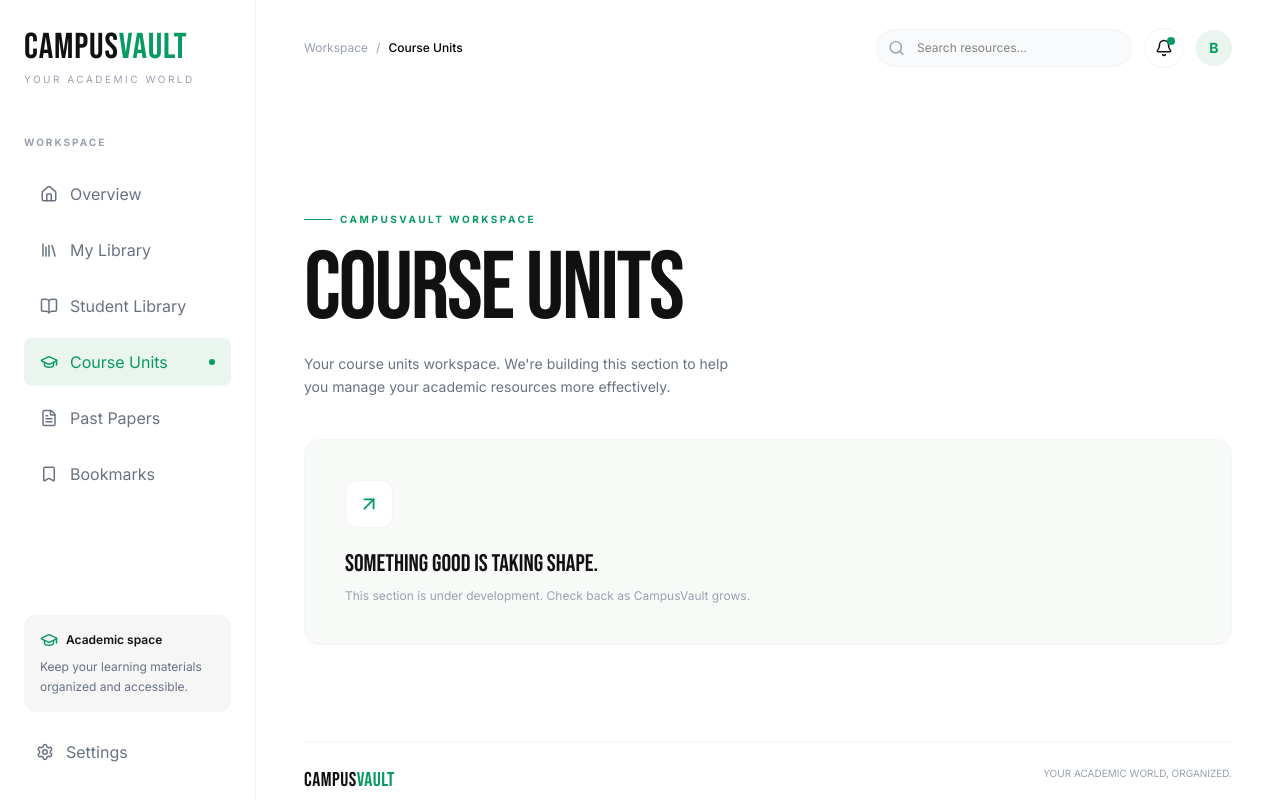
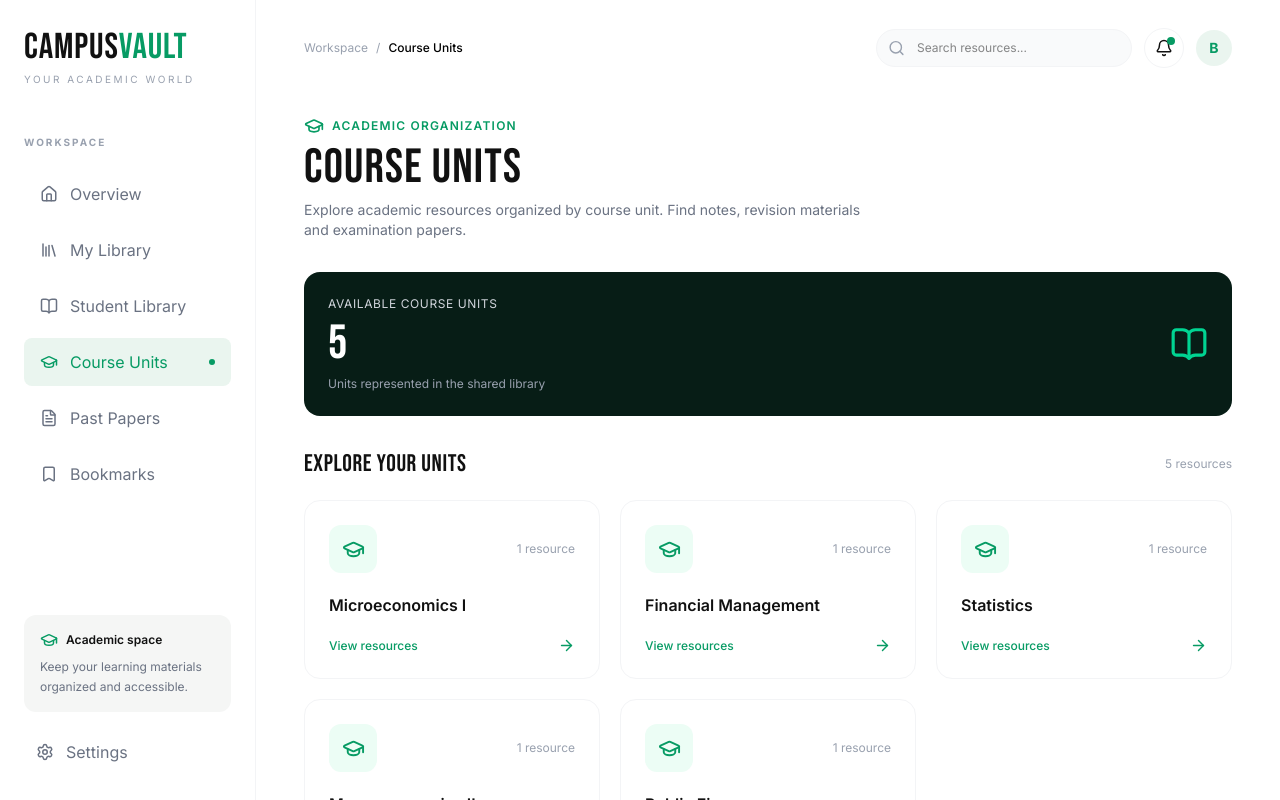
Before and after one commit to BRIAN-pixel275/Campusvault, a React (Vite) app: page / in a window 1280 px wide. Both pictures are taken after a click on the button "Course Units". Shown: the top 800 px of the page. Built offline with nearby package versions, Linux system fonts and the light colour scheme.

Commit message:
Add CourseUnits component for managing academic resources by course unit

```diff
--- a/src/App.tsx
+++ b/src/App.tsx
@@ -7,6 +7,7 @@ import PlaceholderPage from './components/layout/PlaceholderPage'
 import MyLibrary from './pages/MyLibrary'
 import type { Resource } from './types/resource'
 import StudentLibrary from './pages/StudentLibrary'
+import CourseUnits from './pages/CourseUnits'
 import { useEffect } from 'react'
 
 
@@ -127,6 +128,12 @@ const handleToggleSave = (resourceId: string) => {
     savedResourceIds={savedResourceIds}
     onToggleSave={handleToggleSave}
   />
+  ) : activeNav === 'Course Units' ? (
+  <CourseUnits
+    resources={resources}
+    savedResourceIds={savedResourceIds}
+    onToggleSave={handleToggleSave}
+  />
 ) : activeNav === 'My Library' ? (
   <MyLibrary
     resources={resources}
--- /dev/null
+++ b/src/pages/CourseUnits.tsx
@@ -0,0 +1,221 @@
+
+import { useState } from 'react'
+import {
+  ArrowLeft,
+  BookOpen,
+  Bookmark,
+  BookmarkCheck,
+  FileText,
+  GraduationCap,
+} from 'lucide-react'
+import type { Resource } from '../types/resource'
+
+interface CourseUnitsProps {
+  resources: Resource[]
+  savedResourceIds: string[]
+  onToggleSave: (resourceId: string) => void
+}
+
+function CourseUnits({
+  resources,
+  savedResourceIds,
+  onToggleSave,
+}: CourseUnitsProps) {
+  const [selectedUnit, setSelectedUnit] = useState<string | null>(null)
+
+  // Get unique course units from available resources
+  const units = [...new Set(resources.map((resource) => resource.unit))]
+
+  // Find resources belonging to the selected unit
+  const unitResources = resources.filter(
+    (resource) => resource.unit === selectedUnit
+  )
+
+  return (
+    <div className="space-y-8">
+      {/* Page heading */}
+      <section>
+        <div className="flex items-center gap-2 text-vault-green mb-2">
+          <GraduationCap size={20} />
+          <span className="text-xs font-semibold uppercase tracking-widest">
+            Academic Organization
+          </span>
+        </div>
+
+        <h1 className="font-heading text-4xl sm:text-5xl tracking-wide">
+          COURSE UNITS
+        </h1>
+
+        <p className="text-sm text-gray-500 mt-2 max-w-xl">
+          Explore academic resources organized by course unit.
+          Find notes, revision materials and examination papers.
+        </p>
+      </section>
+
+      {/* Unit view */}
+      {selectedUnit ? (
+        <section>
+          <button
+            onClick={() => setSelectedUnit(null)}
+            className="flex items-center gap-2 text-sm text-vault-green hover:underline mb-6"
+          >
+            <ArrowLeft size={17} />
+            Back to course units
+          </button>
+
+          <div className="mb-6">
+            <p className="text-xs text-gray-400 uppercase tracking-wider">
+              Selected course unit
+            </p>
+            <h2 className="font-heading text-3xl mt-1">
+              {selectedUnit}
+            </h2>
+            <p className="text-xs text-gray-500 mt-1">
+              {unitResources.length} available resources
+            </p>
+          </div>
+
+          {unitResources.length > 0 ? (
+            <div className="grid grid-cols-1 md:grid-cols-2 xl:grid-cols-3 gap-5">
+              {unitResources.map((resource) => {
+                const isSaved = savedResourceIds.includes(resource.id)
+
+                return (
+                  <article
+                    key={resource.id}
+                    className="border border-gray-100 rounded-2xl p-5 bg-white hover:shadow-md transition"
+                  >
+                    <div className="flex justify-between items-start">
+                      <div className="w-11 h-11 rounded-xl bg-emerald-50 flex items-center justify-center">
+                        <FileText size={22} className="text-vault-green" />
+                      </div>
+
+                      <button
+                        onClick={() => onToggleSave(resource.id)}
+                        title={isSaved ? 'Remove bookmark' : 'Save resource'}
+                        aria-label={isSaved ? 'Remove bookmark' : 'Save resource'}
+                        className="p-2 rounded-lg bg-gray-50 text-vault-green"
+                      >
+                        {isSaved ? (
+                          <BookmarkCheck size={19} />
+                        ) : (
+                          <Bookmark size={19} />
+                        )}
+                      </button>
+                    </div>
+
+                    <span className="inline-block text-[10px] font-semibold text-vault-green bg-emerald-50 px-2.5 py-1 rounded-full mt-5">
+                      {resource.category}
+                    </span>
+
+                    <h3 className="font-semibold text-sm mt-3">
+                      {resource.title}
+                    </h3>
+
+                    <div className="border-t border-gray-100 mt-5 pt-4 flex justify-between">
+                      <span className="text-[11px] text-gray-400">
+                        {resource.date}
+                      </span>
+                      <span className="text-[10px] font-semibold bg-gray-100 px-2 py-1 rounded-md">
+                        {resource.type}
+                      </span>
+                    </div>
+                  </article>
+                )
+              })}
+            </div>
+          ) : (
+            <p className="text-sm text-gray-400 py-10 text-center">
+              No resources available for this unit yet.
+            </p>
+          )}
+        </section>
+      ) : (
+        <>
+          {/* Unit statistics */}
+          <section className="bg-vault-dark text-white rounded-2xl p-6 flex items-center justify-between">
+            <div>
+              <p className="text-xs text-gray-300 uppercase tracking-wider">
+                Available course units
+              </p>
+              <h2 className="font-heading text-5xl mt-2">
+                {units.length}
+              </h2>
+              <p className="text-xs text-gray-400 mt-2">
+                Units represented in the shared library
+              </p>
+            </div>
+
+            <BookOpen size={38} className="text-emerald-400" />
+          </section>
+
+          {/* Course unit cards */}
+          <section>
+            <div className="flex items-center justify-between mb-5">
+              <h2 className="font-heading text-2xl tracking-wide">
+                EXPLORE YOUR UNITS
+              </h2>
+              <span className="text-xs text-gray-400">
+                {resources.length} resources
+              </span>
+            </div>
+
+            {units.length > 0 ? (
+              <div className="grid grid-cols-1 sm:grid-cols-2 xl:grid-cols-3 gap-5">
+                {units.map((unit) => {
+                  const count = resources.filter(
+                    (resource) => resource.unit === unit
+                  ).length
+
+                  return (
+                    <button
+                      key={unit}
+                      onClick={() => setSelectedUnit(unit)}
+                      className="text-left border border-gray-100 rounded-2xl p-6 hover:border-emerald-200 hover:shadow-md transition group"
+                    >
+                      <div className="flex items-center justify-between">
+                        <div className="w-12 h-12 rounded-xl bg-emerald-50 flex items-center justify-center group-hover:bg-emerald-100 transition">
+                          <GraduationCap size={23} className="text-vault-green" />
+                        </div>
+
+                        <span className="text-xs text-gray-400">
+                          {count} {count === 1 ? 'resource' : 'resources'}
+                        </span>
+                      </div>
+
+                      <h3 className="font-semibold text-base mt-5">
+                        {unit}
+                      </h3>
+
+                      <div className="flex items-center justify-between mt-5">
+                        <span className="text-xs font-medium text-vault-green">
+                          View resources
+                        </span>
+                        <ArrowLeft
+                          size={17}
+                          className="rotate-180 text-vault-green"
+                        />
+                      </div>
+                    </button>
+                  )
+                })}
+              </div>
+            ) : (
+              <div className="text-center py-16 border border-dashed border-gray-200 rounded-2xl">
+                <GraduationCap size={32} className="mx-auto text-gray-300 mb-3" />
+                <h3 className="font-semibold text-sm">
+                  No course units yet
+                </h3>
+                <p className="text-xs text-gray-400 mt-2">
+                  Course units will appear as students share resources.
+                </p>
+              </div>
+            )}
+          </section>
+        </>
+      )}
+    </div>
+  )
+}
+
+export default CourseUnits
```
